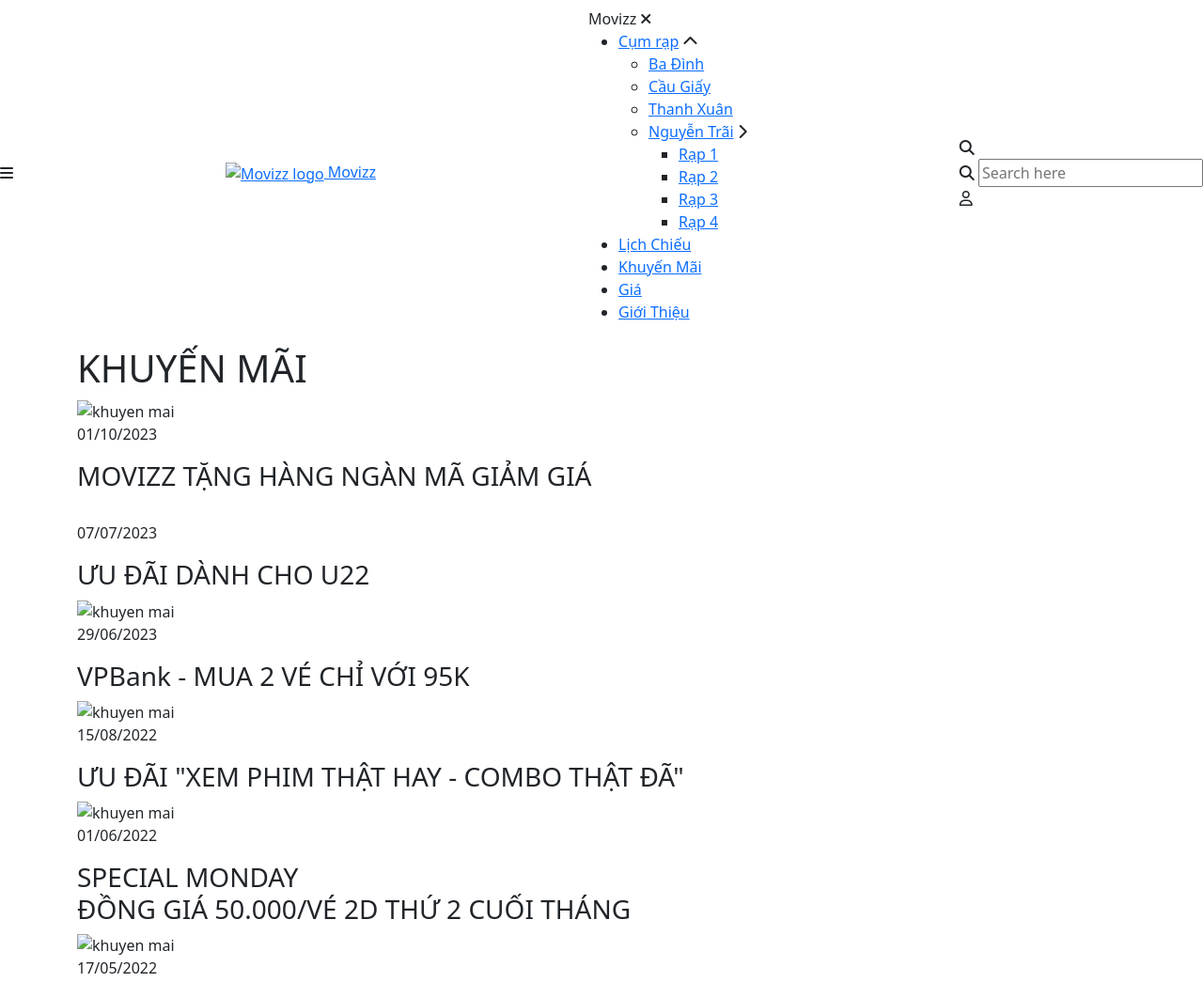
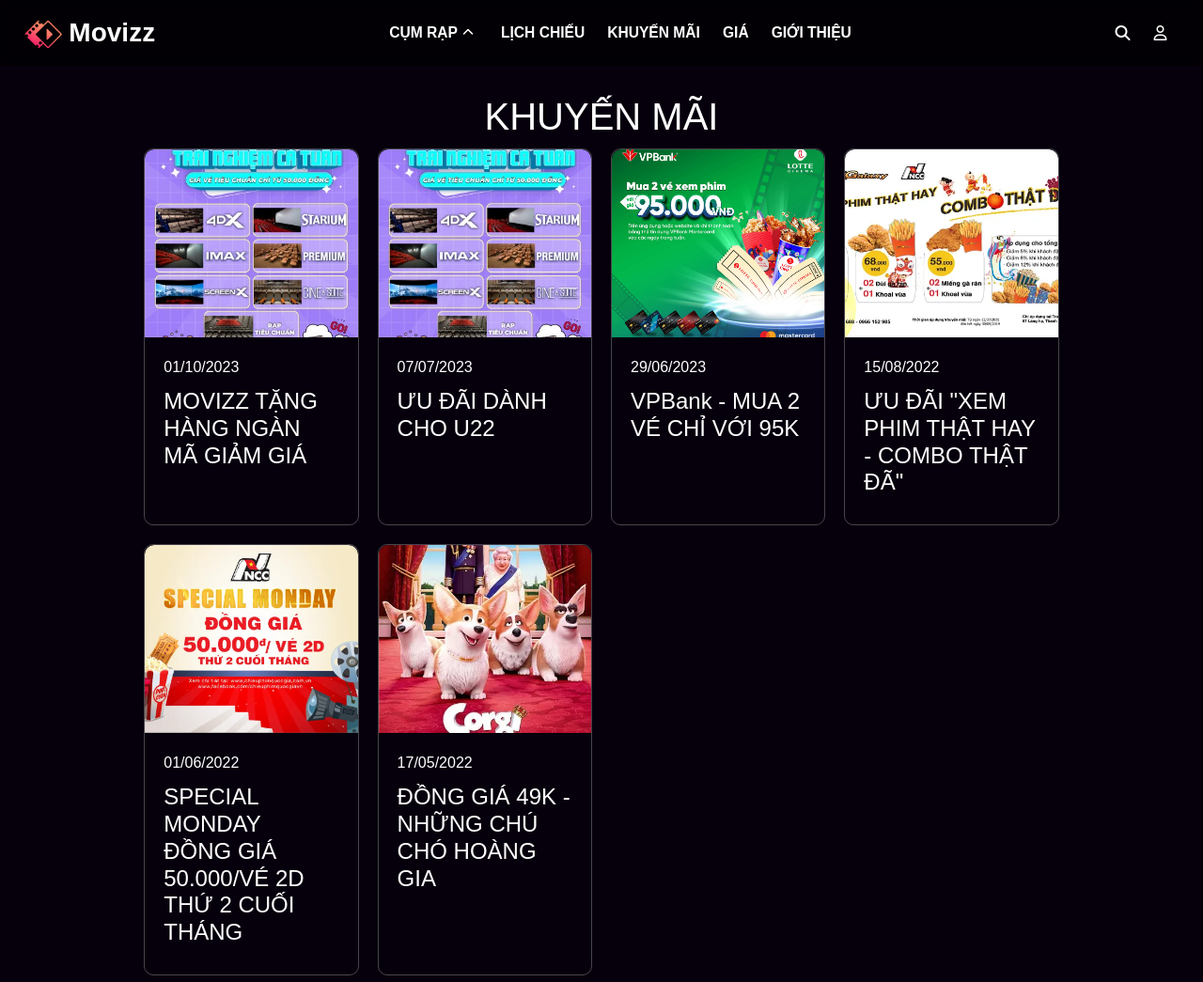
Before and after one commit to HoangDucHiep/movizz, a plain HTML site: page sale.html in a window 1280 px wide. Shown: the top 1045 px of the page at 94% size. Drawn offline with nearby package versions, Linux system fonts and the light colour scheme; the site is published under a folder, as on GitHub Pages, so addresses that start at the root find nothing.

Commit message:
fixed link

```diff
--- a/sale.html
+++ b/sale.html
@@ -6,7 +6,7 @@
     <meta name="description" content="Khuyen mai Web ban ve xem phim - bai tap lon - cntt2 - utc">  <!-- seo stuff!! -->
     <title>Khuyến mãi</title>
 
-    <link rel="icon" type="image/x-icon" href="/assests/sale/img/logo.webp">
+    <link rel="icon" type="image/x-icon" href="assests/sale/img/logo.webp">
 
     <!-- bootstrap & css -->
     <link href="https://cdn.jsdelivr.net/npm/bootstrap@5.3.2/dist/css/bootstrap.min.css" rel="stylesheet" integrity="sha384-T3c6CoIi6uLrA9TneNEoa7RxnatzjcDSCmG1MXxSR1GAsXEV/Dwwykc2MPK8M2HN" crossorigin="anonymous">
@@ -15,7 +15,7 @@
     <!-- import incon -->
     <link rel="stylesheet" href="https://cdnjs.cloudflare.com/ajax/libs/font-awesome/6.4.2/css/all.min.css" integrity="sha512-z3gLpd7yknf1YoNbCzqRKc4qyor8gaKU1qmn+CShxbuBusANI9QpRohGBreCFkKxLhei6S9CQXFEbbKuqLg0DA==" crossorigin="anonymous" referrerpolicy="no-referrer" />
     <title>Giới thiệu</title>
-    <link rel="stylesheet" href="/assests/sale/css/styles.css">
+    <link rel="stylesheet" href="assests/sale/css/styles.css">
 
 </head>
 <body>
@@ -26,7 +26,7 @@
             <div class="navbar">
                 <i class='fa-solid fa-bars'></i>
                 <!-- nav logo begin -->
-                <div class="logo-brand"><a href="/index.html"><img src="/assests/sale/img/logo.webp" alt="Movizz logo" class="movie-logo"> Movizz</a></div>
+                <div class="logo-brand"><a href="index.html"><img src="assests/sale/img/logo.webp" alt="Movizz logo" class="movie-logo"> Movizz</a></div>
                 <!-- nav logo end -->
 
                 <!-- nav menu begin -->
@@ -56,9 +56,9 @@
                             </ul>
                         </li>
                         <li><a href="#">Lịch Chiếu</a></li>
-                        <li><a href="/sale.html">Khuyến Mãi</a></li>
-                        <li><a href="/price.html">Giá</a></li>
-                        <li><a href="/about.html">Giới Thiệu</a></li>
+                        <li><a href="sale.html">Khuyến Mãi</a></li>
+                        <li><a href="price.html">Giá</a></li>
+                        <li><a href="about.html">Giới Thiệu</a></li>
                     </ul>
                 </div>
                 <!-- nav menu end -->
@@ -139,8 +139,8 @@
                                 <fieldset class="sign-with">
                                     <p class="sign-with-text">Hoặc đăng nhập bằng</p>
                                     <div class="other-med">
-                                    <a href="#"><img src="/assests/sale/img/icon/face-min.webp" alt="face-icon" class="face-icon"></a>
-                                    <a href="#"><img src="/assests/sale/img/icon/google-min.webp" alt="gg-icon" class="goo-icon"></a>
+                                    <a href="#"><img src="assests/sale/img/icon/face-min.webp" alt="face-icon" class="face-icon"></a>
+                                    <a href="#"><img src="assests/sale/img/icon/google-min.webp" alt="gg-icon" class="goo-icon"></a>
                                     </div>
                                 </fieldset>
 
@@ -222,8 +222,8 @@
                                 <fieldset class="sign-with">
                                     <p class="sign-with-text">Hoặc đăng kí bằng</p>
                                     <div class="other-med">
-                                    <a href="#"><img src="/assests/sale/img/icon/face-min.webp" alt="face-icon" class="face-icon"></a>
-                                    <a href="#"><img src="/assests/sale/img/icon/google-min.webp" alt="gg-icon" class="goo-icon"></a>
+                                    <a href="#"><img src="assests/sale/img/icon/face-min.webp" alt="face-icon" class="face-icon"></a>
+                                    <a href="#"><img src="assests/sale/img/icon/google-min.webp" alt="gg-icon" class="goo-icon"></a>
                                     </div>
                                 </fieldset>
 
@@ -275,7 +275,7 @@
             <div class="grid">
                 <div class="item-km">
                     <div class="img">
-                        <img src="/assests/sale/img/KM1.jpg" alt="khuyen mai">
+                        <img src="assests/sale/img/KM1.jpg" alt="khuyen mai">
                     </div>
                     <div class="content">
                         <p class="day">01/10/2023</p>
@@ -286,7 +286,7 @@
 
                 <div class="item-km">
                     <div class="img">
-                        <img src="/assests/sale/img/KM1.jpg" alt="">
+                        <img src="assests/sale/img/KM1.jpg" alt="">
                     </div>
                     <div class="content">
                         <p class="day">07/07/2023</p>
@@ -297,7 +297,7 @@
 
                 <div class="item-km">
                     <div class="img">
-                        <img src="/assests/sale/img/KM2.jpg" alt="khuyen mai">
+                        <img src="assests/sale/img/KM2.jpg" alt="khuyen mai">
                     </div>
                     <div class="content">
                         <p class="day" class="day">29/06/2023</p>
@@ -308,7 +308,7 @@
 
                 <div class="item-km">
                     <div class="img">
-                        <img src="/assests/sale/img/combo.webp" alt="khuyen mai">
+                        <img src="assests/sale/img/combo.webp" alt="khuyen mai">
                     </div>
                     <div class="content">
                         <p class="day">15/08/2022</p>
@@ -319,7 +319,7 @@
 
                 <div class="item-km">
                     <div class="img">
-                        <img src="/assests/sale/img/specialMonday.webp" alt="khuyen mai">
+                        <img src="assests/sale/img/specialMonday.webp" alt="khuyen mai">
                     </div>
                     <div class="content">
                         <p class="day">01/06/2022</p>
@@ -330,7 +330,7 @@
 
                 <div class="item-km">
                     <div class="img">
-                        <img src="/assests/sale/img/0012851.webp" alt="khuyen mai">
+                        <img src="assests/sale/img/0012851.webp" alt="khuyen mai">
                     </div>
                     <div class="content">
                         <p class="day">17/05/2022</p>
@@ -344,7 +344,7 @@
     <footer>
         <div class="row justify-content-center">
                 <div class="Company col-md-auto">
-                    <div class="footer-logo-brand"><a href="#"><img src="/assests/sale/img/logo.webp" alt="Movizz logo" class=" footer-logo"> Movizzz</a></div>
+                    <div class="footer-logo-brand"><a href="#"><img src="assests/sale/img/logo.webp" alt="Movizz logo" class=" footer-logo"> Movizzz</a></div>
                     <p class="slogan">Siêu vé xem phim</p>
                 </div>
 
@@ -379,6 +379,6 @@
 
    <script src="https://code.jquery.com/jquery-3.6.0.min.js" integrity="sha384-KyZXEAg3QhqLMpG8r+JiG5C3ZnU4rd7HDWlZqf8zzTlsw3+bB6m8f7Lq5D5MUp8Iw" crossorigin="anonymous"></script>
    <script src="https://cdn.jsdelivr.net/npm/bootstrap@5.3.2/dist/js/bootstrap.bundle.min.js" integrity="sha384-C6RzsynM9kWDrMNeT87bh95OGNyZPhcTNXj1NW7RuBCsyN/o0jlpcV8Qyq46cDfL" crossorigin="anonymous"></script>
-   <script src="/assests/sale/js/script.js"></script>
+   <script src="assests/sale/js/script.js"></script>
 </body>
 </html>
```
